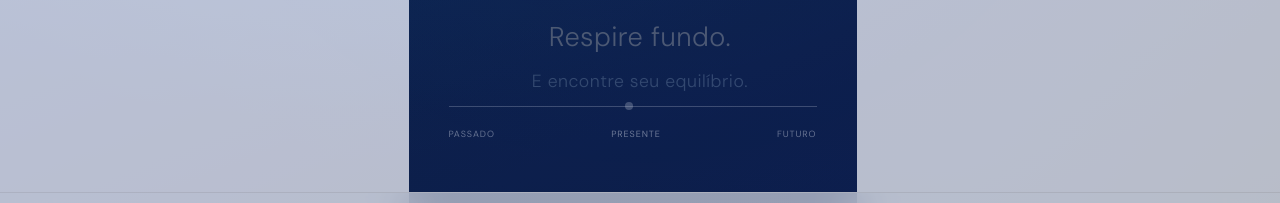
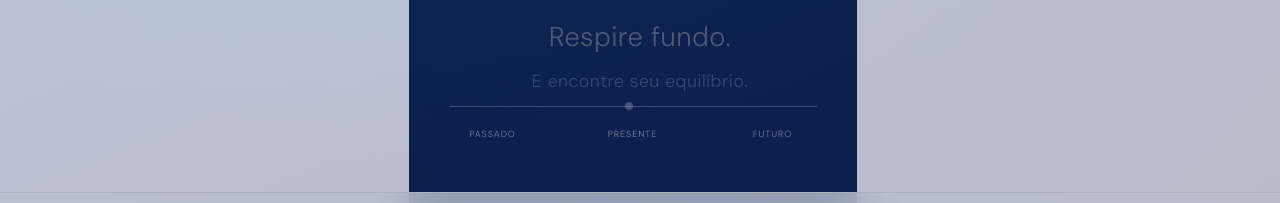
Before and after one commit to filosofiaempreendedora00/pendly, a React (Vite) app: page /equilibrio in a window 1280 px wide. Shown: the part 530-733 px from the top of the page. Built offline with nearby package versions, Linux system fonts and the light colour scheme; the HTML template or start-up script is replaced by a standard one.

Commit message:
feat(equilibrio): align axis labels to dot START_X positions
Labels "Passado"/"Futuro" are now anchored via translateX to the
same ±140 px offsets used by the dot, so the dot always lands
exactly above the word on any screen width.

Co-Authored-By: Claude Sonnet 4.6 <noreply@anthropic.com>

```diff
--- a/src/pages/EquilibrioPage.tsx
+++ b/src/pages/EquilibrioPage.tsx
@@ -183,30 +183,34 @@ const EquilibrioPage = () => {
         }}
       />
 
-      {/* Labels — more visible */}
-      <div
-        className="absolute flex justify-between"
-        style={{ left: 16, right: 16, top: 'calc(50% + 22px)' }}
-      >
-        <span style={{ fontSize: 9, color: 'rgba(255,255,255,0.50)', letterSpacing: '0.1em', textTransform: 'uppercase' }}>
-          Passado
-        </span>
+      {/* Labels — anchored to the same x positions as START_X so dot is always above the word */}
+      {(['past', 'present', 'future'] as Zone[]).map((z) => {
+        const offset = z === 'past' ? START_X.past : z === 'future' ? START_X.future : 0;
+        const label  = z === 'past' ? 'Passado' : z === 'future' ? 'Futuro' : 'Presente';
+        const isPresente = z === 'present';
+        return (
           <span
+            key={z}
+            className="absolute"
             style={{
+              left:          '50%',
+              top:           'calc(50% + 22px)',
+              transform:     `translateX(calc(-50% + ${offset}px))`,
               fontSize:      9,
               letterSpacing: '0.1em',
               textTransform: 'uppercase',
-            color:      complete ? 'rgba(255,255,255,0.90)' : 'rgba(255,255,255,0.55)',
-            fontWeight: complete ? 700 : 400,
-            transition: 'color 0.5s, font-weight 0.5s',
+              whiteSpace:    'nowrap',
+              color:      isPresente
+                ? (complete ? 'rgba(255,255,255,0.90)' : 'rgba(255,255,255,0.55)')
+                : 'rgba(255,255,255,0.50)',
+              fontWeight: isPresente && complete ? 700 : 400,
+              transition: 'color 0.5s',
             }}
           >
-          Presente
+            {label}
           </span>
-        <span style={{ fontSize: 9, color: 'rgba(255,255,255,0.50)', letterSpacing: '0.1em', textTransform: 'uppercase' }}>
-          Futuro
-        </span>
-      </div>
+        );
+      })}
     </div>
   );
 
```
Lines whose indentation alone changed are shown as unchanged.
